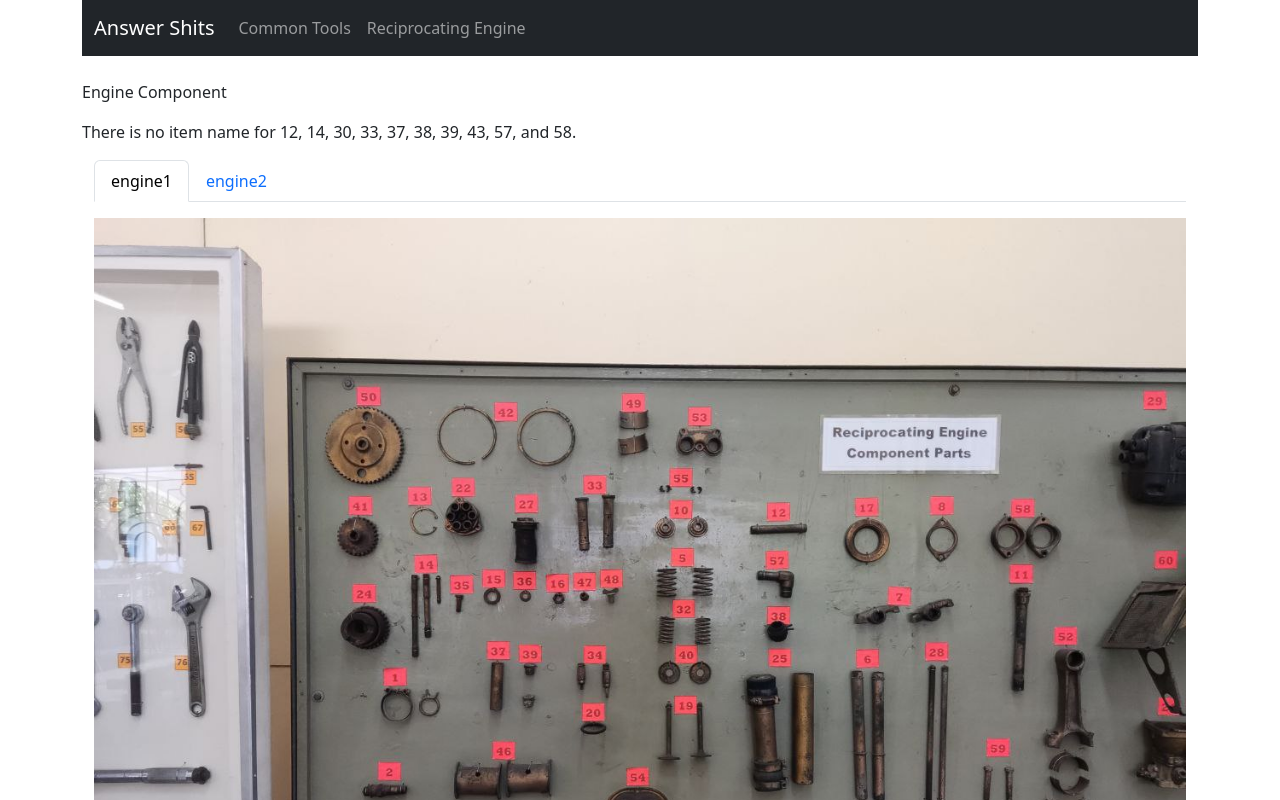
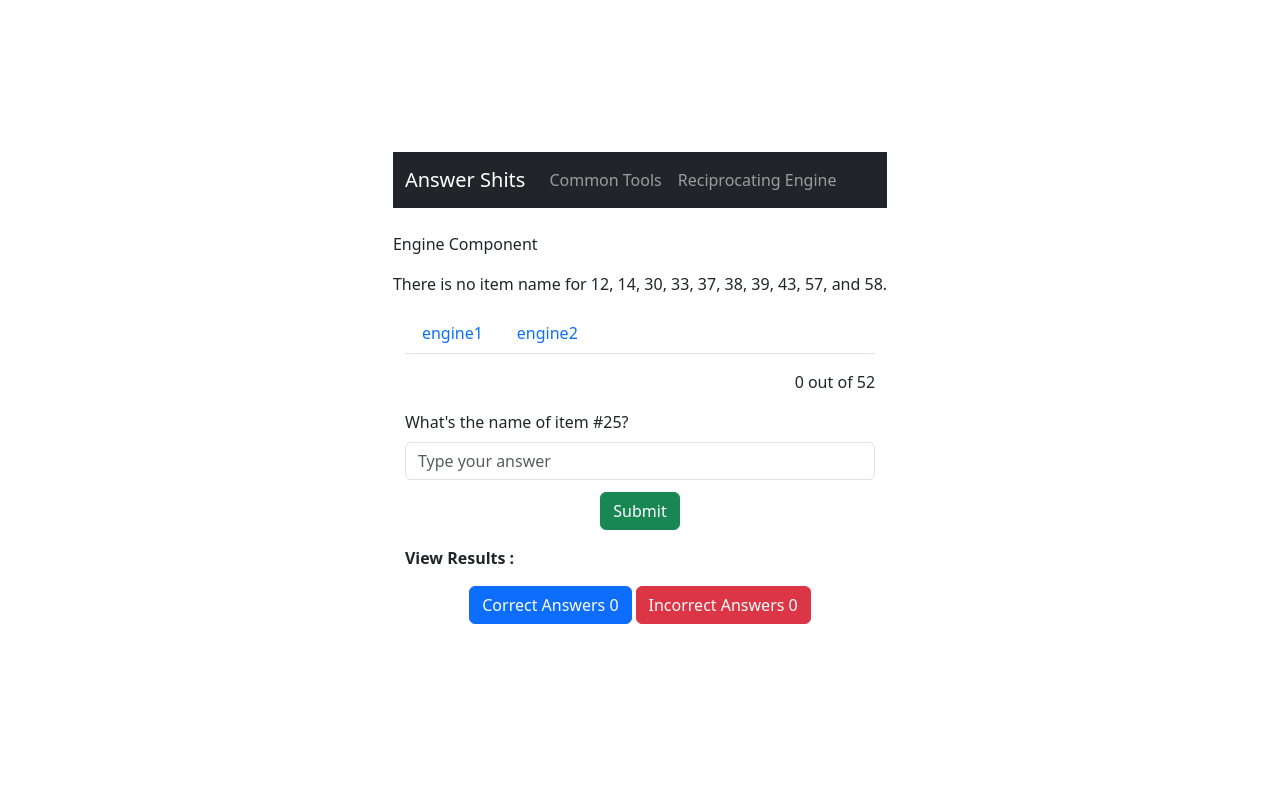
Before and after one commit to vnz29/answerShits, a React (Vite) app: page /Reciprocating-Engine in a window 1280 px wide. Shown: the top 800 px of the page. Built offline with nearby package versions, Linux system fonts and the light colour scheme.

Commit message:
fix default image

```diff
--- a/src/AnswerSheet/EngineComponent.jsx
+++ b/src/AnswerSheet/EngineComponent.jsx
@@ -159,7 +159,7 @@ const EngineComponent = () => {
       </p>
       <Container>
         <Tabs
-          defaultActiveKey="image1"
+          defaultActiveKey="engine1"
           id="uncontrolled-tab-example"
           className="mb-3"
         >
```
